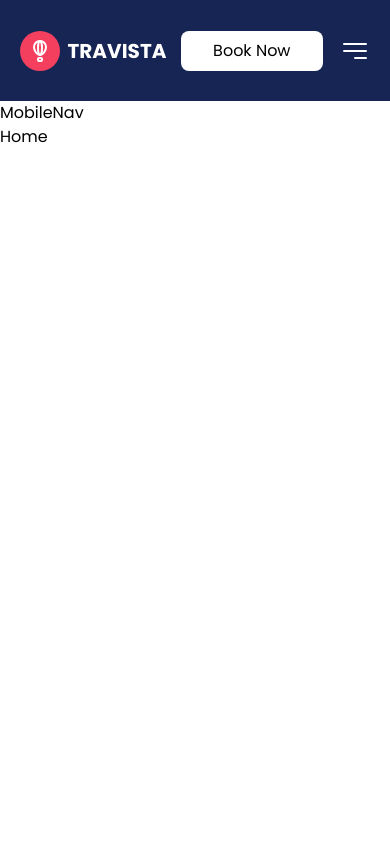
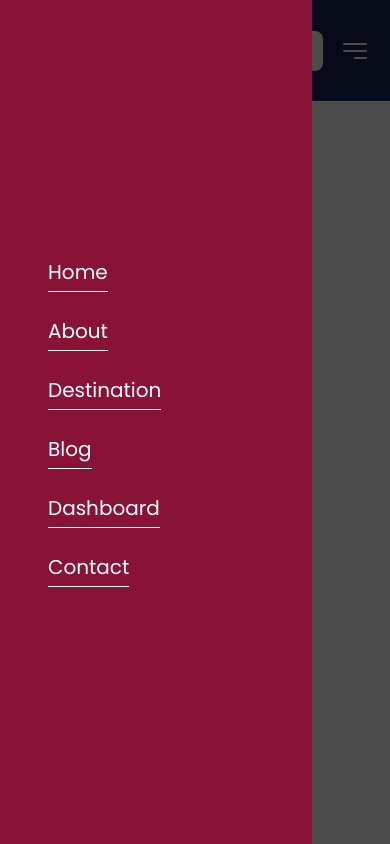
Before and after one commit to denisdiaconu/travista, a Next.js app: page / in a window 390 px wide. Built offline with nearby package versions, Linux system fonts and the light colour scheme.

Commit message:
Add mobile navbar overlay

```diff
--- a/components/Home/Navbar/MobileNav.tsx
+++ b/components/Home/Navbar/MobileNav.tsx
@@ -1,7 +1,21 @@
+import { navLinks } from '@/constant/constant';
+import Link from 'next/link';
 import React from 'react';
 
 const MobileNav = () => {
-  return <div>MobileNav</div>;
+  return (
+    <div>
+      <div className="bg-black fixed inset-0 z-[1002] transform transition-all duration-500 opacity-70 w-full h-screen"></div>
+      <div
+        className="bg-rose-900 text-white flex flex-col fixed justify-center w-[80%] sm:w-[60%] h-full transform transition-all
+       duration-500 delay-300 space-y-6 z-[1050]"
+      >
+        {navLinks.map((link) => {
+          return <Link key={link.id} href={link.url}><p className='text-white text-[20px] ml-12 pb-1 w-fit border-b-[1.5px] border-white sm:text-[30px]'>{link.label}</p></Link>
+        })}
+      </div>
+    </div>
+  );
 };
 
 export default MobileNav;
--- a/components/Home/Navbar/Nav.tsx
+++ b/components/Home/Navbar/Nav.tsx
@@ -6,7 +6,7 @@ import { TbAirBalloon } from 'react-icons/tb';
 
 const Nav = () => {
   return (
-    <div className="bg-blue-950 h-[12vh] z-[1000] transition-all duration-200">
+    <div className="bg-blue-950 h-[12vh] z-[1000] transition-all duration-200 fixed w-full">
       <div className="flex items-center justify-between mx-auto h-full w-[90%] xl:w-[80%]">
         <div className="flex items-center space-x-2">
           <div className="flex flex-col items-center justify-center bg-rose-500 w-10 h-10 rounded-full">
```
